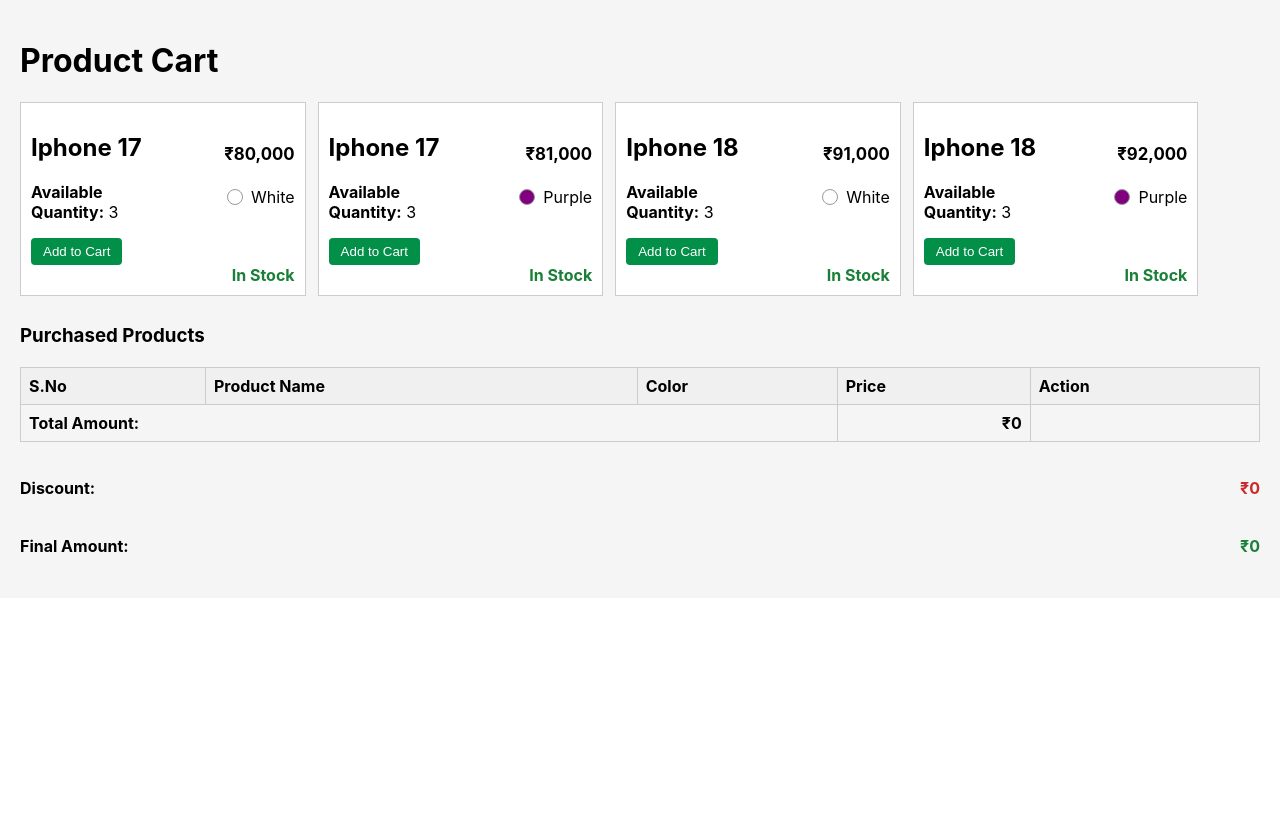
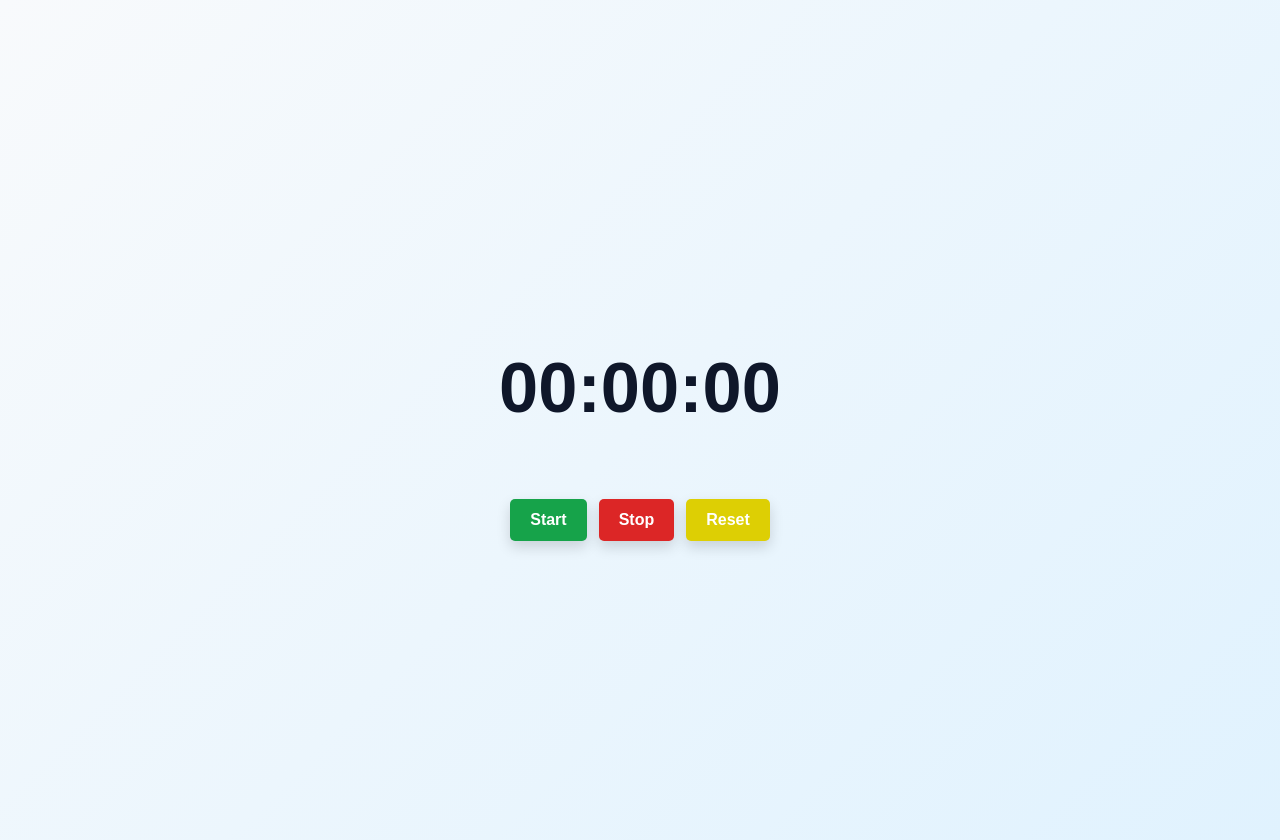
Before and after one commit to basha008/dynamic-front-end-with-react-assignments, a React (Create React App) app: page / in a window 1280 px wide. Before the commit the page ends 800 px from the top, so only its background shows below. Built offline with nearby package versions, Linux system fonts and the light colour scheme.

Commit message:
timer commit

```diff
--- /dev/null
+++ b/src/assignment - 28-07-2026 - React Timer App/react_timer.css
@@ -0,0 +1,56 @@
+.timer-div {
+    display: flex;
+    flex-direction: column;
+    justify-content: center;
+    align-items: center;
+    min-height: 100vh;
+    padding: 20px;
+    background: linear-gradient(135deg, #f8fafc, #e0f2fe);
+    font-family: Arial, sans-serif;
+    color: #1f2937;
+    text-align: center;
+}
+
+.timer-heading {
+    font-size: 2.2rem;
+    font-weight: 700;
+    margin-bottom: 24px;
+    color: #0f172a;
+}
+
+.timer-buttons {
+    display: flex;
+    justify-content: center;
+    align-items: center;
+    gap: 12px;
+    flex-wrap: wrap;
+}
+
+.timer-buttons button {
+    padding: 12px 20px;
+    font-size: 1rem;
+    font-weight: 600;
+    cursor: pointer;
+    border: none;
+    border-radius: 5px;
+    color: white;
+    box-shadow: 0 6px 14px rgba(0, 0, 0, 0.15);
+    transition: transform 0.2s ease, box-shadow 0.2s ease, background-color 0.3s ease;
+}
+
+.timer-buttons button:hover {
+    transform: translateY(-2px);
+    box-shadow: 0 8px 18px rgba(0, 0, 0, 0.2);
+}
+
+.timer-buttons button:nth-child(1) {
+    background-color: #16a34a;
+}
+
+.timer-buttons button:nth-child(2) {
+    background-color: #dc2626;
+}
+
+.timer-buttons button:nth-child(3) {
+    background-color: #ddcf04;
+}
--- /dev/null
+++ b/src/assignment - 28-07-2026 - React Timer App/react_timer.js
@@ -0,0 +1,50 @@
+import React from "react";
+import './react_timer.css';
+
+class Timer extends React.Component {
+    constructor() {
+        super();
+        this.state = { time: 0, isRunning: false };
+        this.timerId = null;
+    }
+
+    startTimer = () => {
+        if (!this.state.isRunning) {
+            this.timerId = setInterval(() => {
+                this.setState(prevState => ({ time: prevState.time + 1 }));
+            }, 1000);
+            this.setState({ isRunning: true });
+        }
+    };
+
+    stopTimer = () => {
+        if (this.state.isRunning) {
+            clearInterval(this.timerId);
+            this.setState({ isRunning: false });
+        }
+    };
+
+    resetTimer = () => {
+        clearInterval(this.timerId);
+        this.setState({ time: 0, isRunning: false });
+    }
+
+    render() {
+        return (
+            <div className="timer-div">
+                <div className="timer-heading">
+                    <h1 className="timer">{Math.floor(this.state.time / 3600) < 10 ? '0' : ''}{Math.floor(this.state.time / 3600)}:{Math.floor(this.state.time % 3600 / 60) < 10 ? '0' : ''}{Math.floor(this.state.time % 3600 / 60)}:{this.state.time % 60 < 10 ? '0' : ''}{this.state.time % 60}</h1>
+                </div>
+                <div className="timer-buttons">
+                    <button onClick={this.startTimer} className="btn start-btn">Start</button>
+                    <button onClick={this.stopTimer} className="btn stop-btn">Stop</button>
+                    <button onClick={this.resetTimer} className="btn reset-btn">Reset</button>
+                </div>
+            </div>
+        );
+    }
+
+
+}
+
+export default Timer;
--- a/src/index.js
+++ b/src/index.js
@@ -4,11 +4,13 @@
 import App from './App';
 import reportWebVitals from './reportWebVitals';
 import ProductCart from './assignment - 25-07-2026 (product_cart)/product_cart';
+import Timer from './assignment - 28-07-2026 - React Timer App/react_timer';
 
 const root = ReactDOM.createRoot(document.getElementById('root'));
 root.render(
   <React.StrictMode>
-    <ProductCart />
+    {/* <ProductCart /> */}
+    <Timer />
   </React.StrictMode>
 );
 
```
